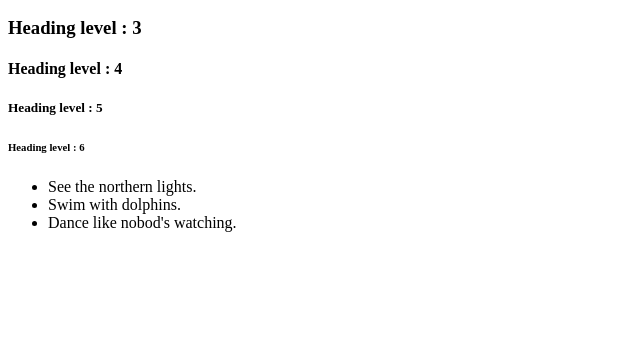
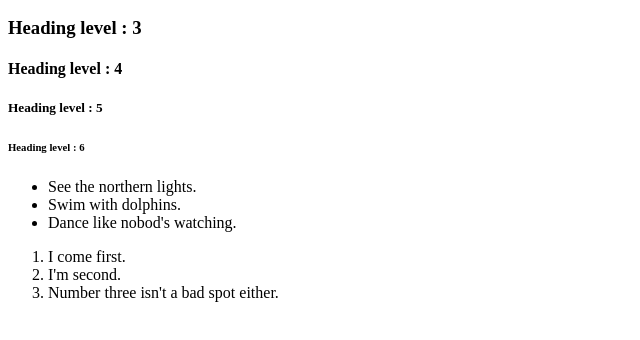
Before and after one commit to aklilutsige/EPFL-WAD-MyBucketList-, a plain HTML site: page index.html in a window 1280 px wide. Shown: the part 144-484 px from the top of the page, without its empty margins (0-640 px from the left). Drawn offline with Linux system fonts and the light colour scheme.

Commit message:
Ordered list - adding and removing items (index.html

```diff
--- a/index.html
+++ b/index.html
@@ -19,5 +19,10 @@
       <li>Swim with dolphins.</li>
       <li>Dance like nobod's watching.</li>
     </ul>
+    <ol>
+      <li>I come first.</li>
+      <li>I'm second.</li>
+      <li>Number three isn't a bad spot either.</li>
+    </ol>
   </body>
 </html>
```
